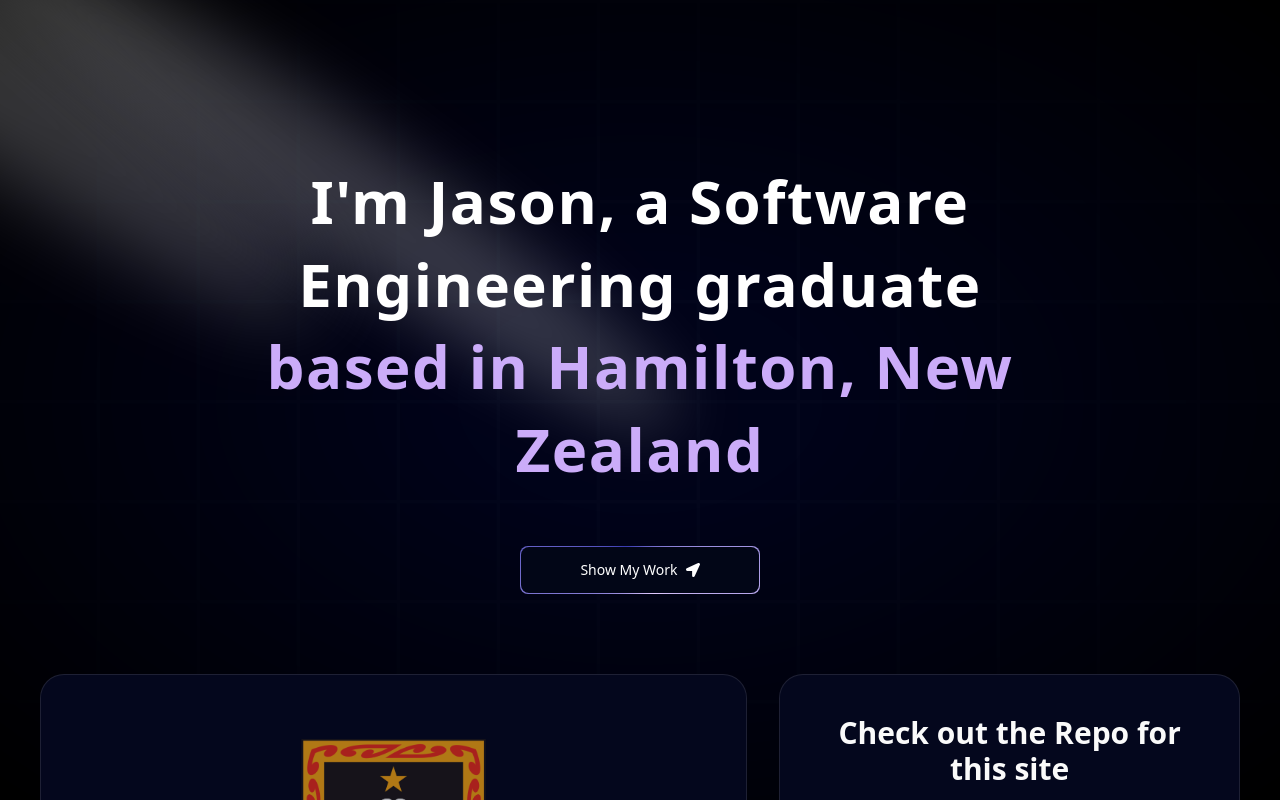
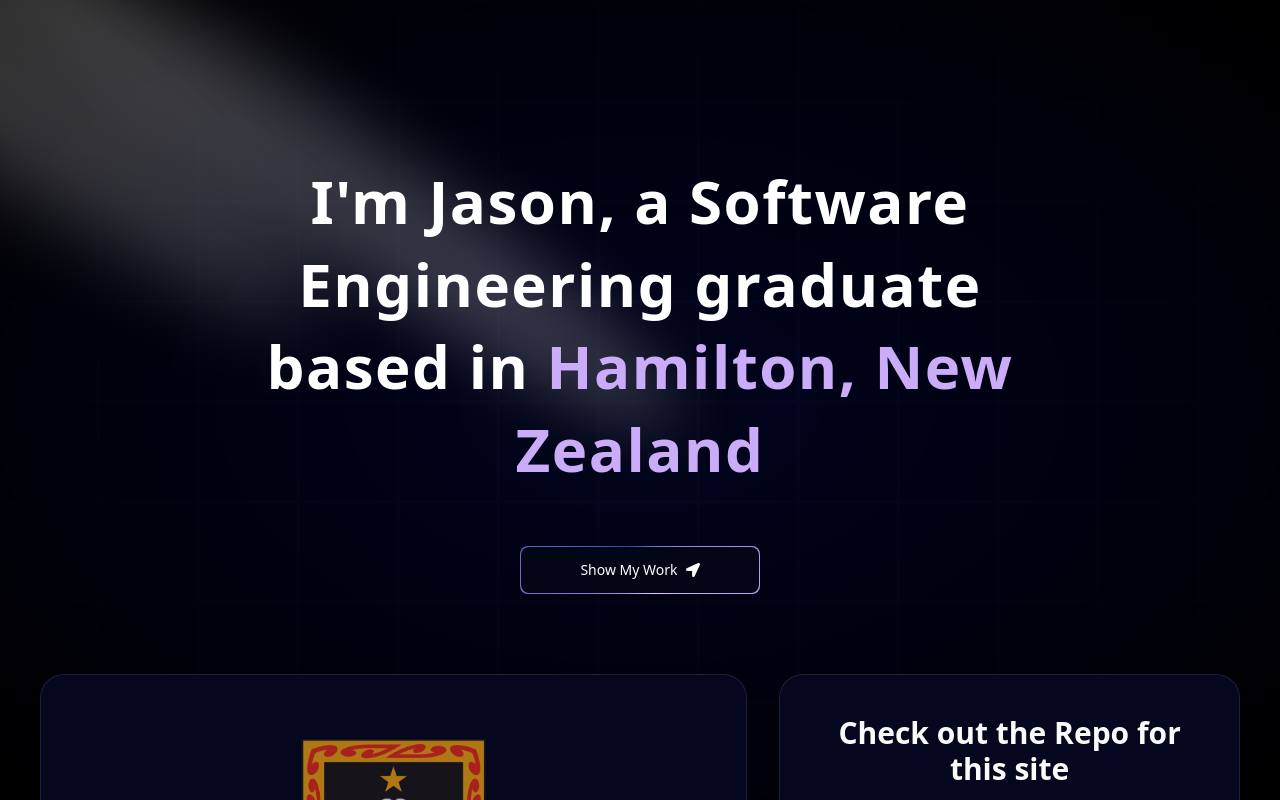
Before and after one commit to Jason-1/portfolio, a Next.js app: page / in a window 1280 px wide. Shown: the top 800 px of the page. Built offline with nearby package versions, Linux system fonts and the light colour scheme.

Commit message:
Tweaked highlighted title text

```diff
--- a/components/ui/TextGenerateEffect.tsx
+++ b/components/ui/TextGenerateEffect.tsx
@@ -38,7 +38,7 @@
             <motion.span
               key={word + idx}
               className={`${
-                idx > 5 ? "text-purple" : "dark:text-white text-black"
+                idx > 7 ? "text-purple" : "dark:text-white text-black"
               } opacity-0`}
               style={{
                 filter: filter ? "blur(10px)" : "none",
```
